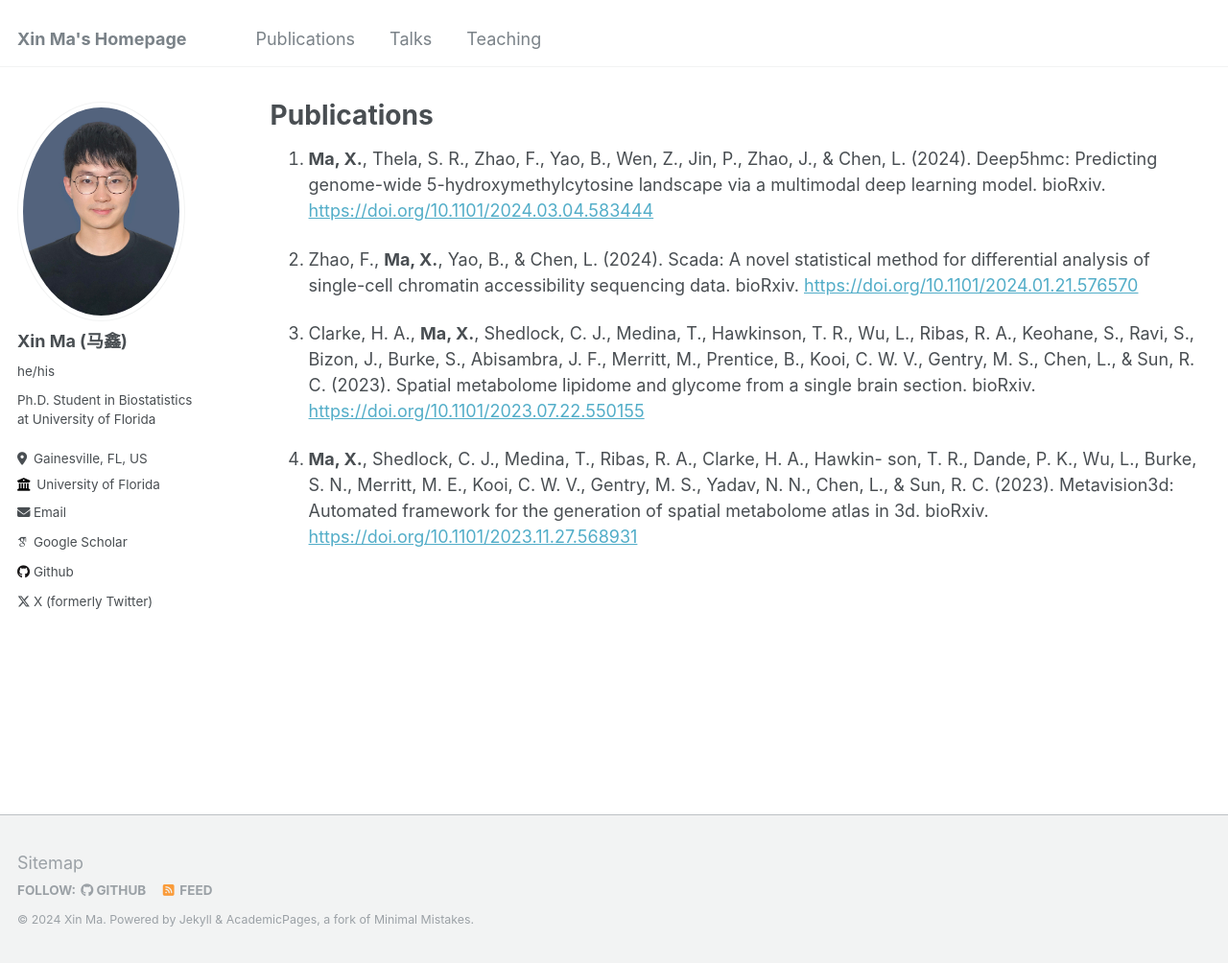
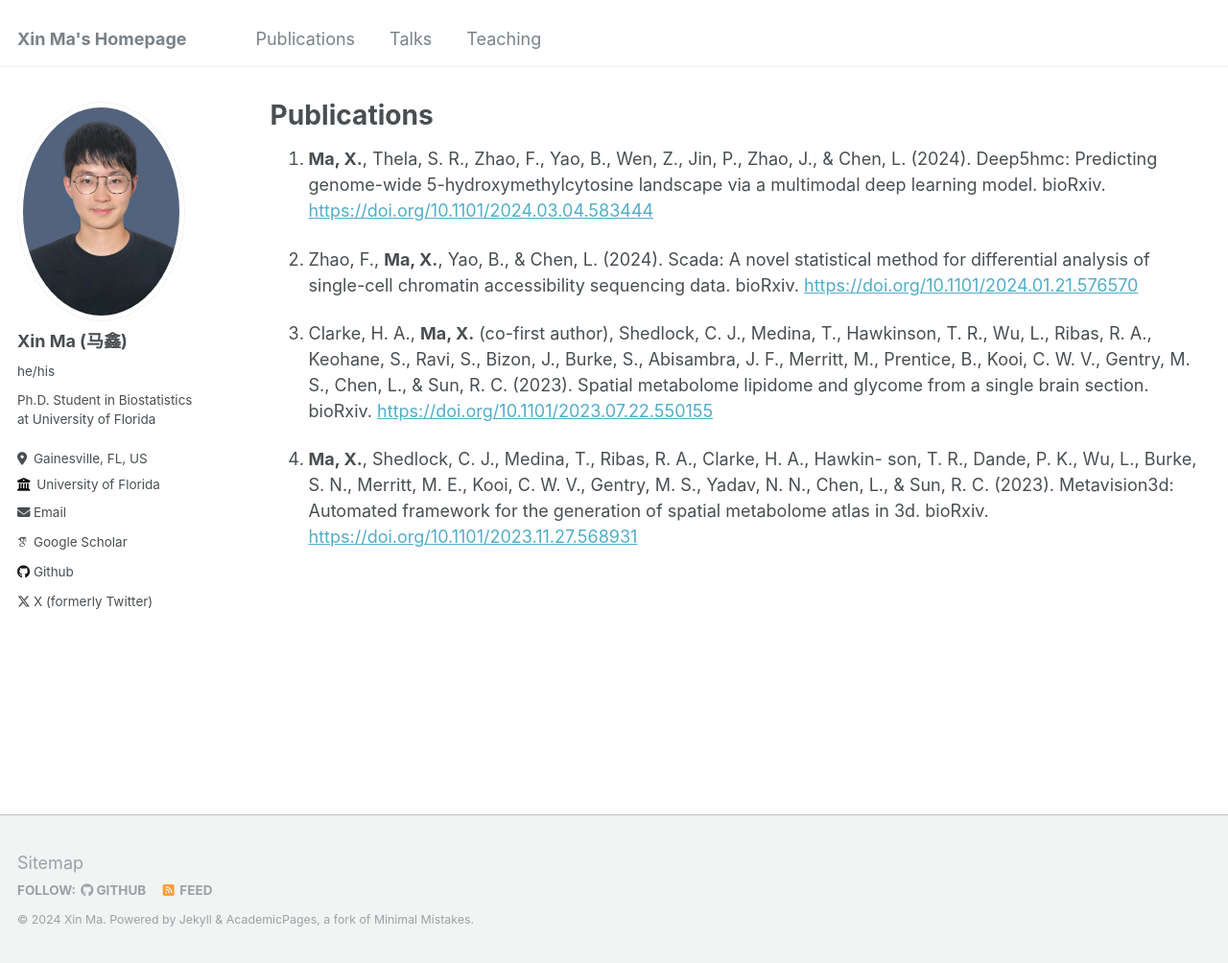
Before and after one commit to XinBiostats/xinbiostats.github.io, a Jekyll site: the page built from _pages/publications.md, in a window 1280 px wide and 1004 px high. Shown: the whole window at 96% size. Built offline with Jekyll 4.4.1, drawn with Linux system fonts in a browser that asks for light colours; some web fonts are replaced.

Commit message:
Update publications.md

```diff
--- a/_pages/publications.md
+++ b/_pages/publications.md
@@ -13,7 +13,7 @@ landscape via a multimodal deep learning model. bioRxiv. <https://doi.org/10.110
 for differential analysis of single-cell chromatin accessibility sequencing
 data. bioRxiv. <https://doi.org/10.1101/2024.01.21.576570>
 
-1. Clarke, H. A., **Ma, X.**, Shedlock, C. J., Medina, T., Hawkinson, T. R., Wu, L.,
+1. Clarke, H. A., **Ma, X.** (co-first author), Shedlock, C. J., Medina, T., Hawkinson, T. R., Wu, L.,
 Ribas, R. A., Keohane, S., Ravi, S., Bizon, J., Burke, S., Abisambra,
 J. F., Merritt, M., Prentice, B., Kooi, C. W. V., Gentry, M. S., Chen, L.,
 & Sun, R. C. (2023). Spatial metabolome lipidome and glycome from
```
